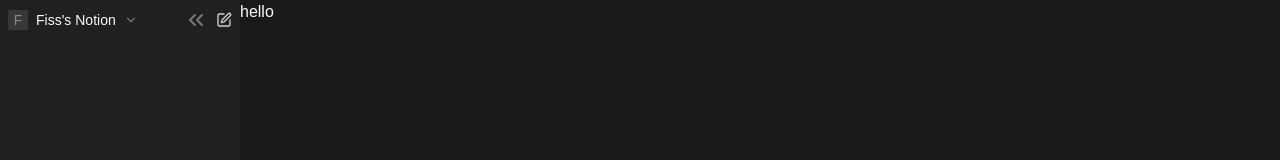
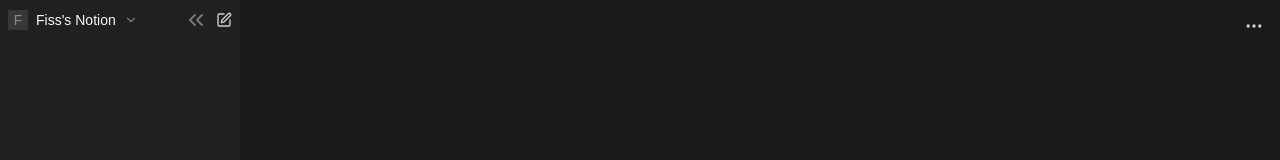
Before and after one commit to fiskryeziu/note_collab_app, a Next.js app: page / in a window 1280 px wide. Shown: the top 160 px of the page. Built offline with nearby package versions, Linux system fonts and the light colour scheme; data requests are answered from the project's data file.

Commit message:
add: topbar to homepage

```diff
--- a/src/app/[pageId]/_components/header.tsx
+++ b/src/app/components/top-bar.tsx
@@ -11,7 +11,11 @@ import {
   Star,
 } from "lucide-react";
 import clsx from "clsx";
+import { usePathname } from "next/navigation";
+
 export const CustomPageHeader = ({ pageName }: { pageName: string }) => {
+  const pathname = usePathname();
+  const isHomePage = pathname === "/";
   const context = use<TContext | null>(AppContext);
   if (!context) {
     throw new Error("useContext must be used within an AppProvider");
@@ -19,7 +23,7 @@ export const CustomPageHeader = ({ pageName }: { pageName: string }) => {
   const { show, setShow, toggle, toggleMenu } = context;
 
   return (
-    <main className="flex">
+    <main className="flex items-center gap-2">
       {toggleMenu &&
         (toggleMenu && show ? (
           <ChevronsRight
@@ -36,11 +40,17 @@ export const CustomPageHeader = ({ pageName }: { pageName: string }) => {
           : pageName}
       </p>
       <div className="ml-auto flex gap-4">
-        <p className="text-white/80 text-sm">Share</p>
-        <MessageSquareText size={20} className="text-white/80" />
-        <Clock9 size={20} className="text-white/80" />
-        <Star size={20} className="text-white/80" />
-        <Ellipsis size={20} className="text-white/80" />
+        {isHomePage ? (
+          <Ellipsis size={20} className="text-white/80" />
+        ) : (
+          <>
+            <p className="text-white/80 text-sm">Share</p>
+            <MessageSquareText size={20} className="text-white/80" />
+            <Clock9 size={20} className="text-white/80" />
+            <Star size={20} className="text-white/80" />
+            <Ellipsis size={20} className="text-white/80" />
+          </>
+        )}
       </div>
     </main>
   );
--- a/src/app/page.tsx
+++ b/src/app/page.tsx
@@ -1,3 +1,9 @@
+import { Topbar } from "@/components/top-bar";
+
 export default function Home() {
-  return <main className="grow">hello</main>;
+  return (
+    <main className="flex grow w-full flex-col p-4">
+      <Topbar pageName="" />
+    </main>
+  );
 }
--- a/src/components/custom-pages/custom-pages-input.tsx
+++ b/src/components/custom-pages/custom-pages-input.tsx
@@ -1,5 +1,5 @@
 "use client";
-import { CustomPageHeader } from "@/app/[pageId]/_components/header";
+import { Topbar } from "@/components/top-bar";
 import clsx from "clsx";
 import { Image as Img, MessageSquareText, Smile } from "lucide-react";
 import React, { useState } from "react";
@@ -23,7 +23,7 @@ export default function CustomPagesInput() {
 
   return (
     <div className="p-4">
-      <CustomPageHeader pageName={pageName} />
+      <Topbar pageName={pageName} />
       <main className="max-w-full w-3/4 mx-auto">
         <div
           className={clsx(
--- /dev/null
+++ b/src/components/top-bar.tsx
@@ -0,0 +1,57 @@
+"use client";
+import { AppContext } from "@/context";
+import React, { use } from "react";
+import { TContext } from "../../types";
+import {
+  ChevronsRight,
+  Clock9,
+  Ellipsis,
+  Menu,
+  MessageSquareText,
+  Star,
+} from "lucide-react";
+import clsx from "clsx";
+import { usePathname } from "next/navigation";
+export const Topbar = ({ pageName }: { pageName: string }) => {
+  const context = use<TContext | null>(AppContext);
+  const pathname = usePathname();
+  const isHomePage = pathname === "/";
+
+  if (!context) {
+    throw new Error("useContext must be used within an AppProvider");
+  }
+  const { show, setShow, toggle, toggleMenu } = context;
+
+  return (
+    <main className="flex items-center gap-2">
+      {toggleMenu &&
+        (toggleMenu && show ? (
+          <ChevronsRight
+            onClick={() => toggle()}
+            className={clsx(toggleMenu && "z-50")}
+            onMouseEnter={() => setShow(true)}
+          />
+        ) : (
+          <Menu onMouseEnter={() => setShow(true)} className="z-50" />
+        ))}
+      <p className="text-sm text-white/80">
+        {pageName && pageName.length > 40
+          ? pageName.slice(0, 40) + "..."
+          : pageName}
+      </p>
+      <div className="ml-auto flex gap-4">
+        {isHomePage ? (
+          <Ellipsis size={20} className="text-white/80" />
+        ) : (
+          <>
+            <p className="text-white/80 text-sm">Share</p>
+            <MessageSquareText size={20} className="text-white/80" />
+            <Clock9 size={20} className="text-white/80" />
+            <Star size={20} className="text-white/80" />
+            <Ellipsis size={20} className="text-white/80" />
+          </>
+        )}
+      </div>
+    </main>
+  );
+};
```
